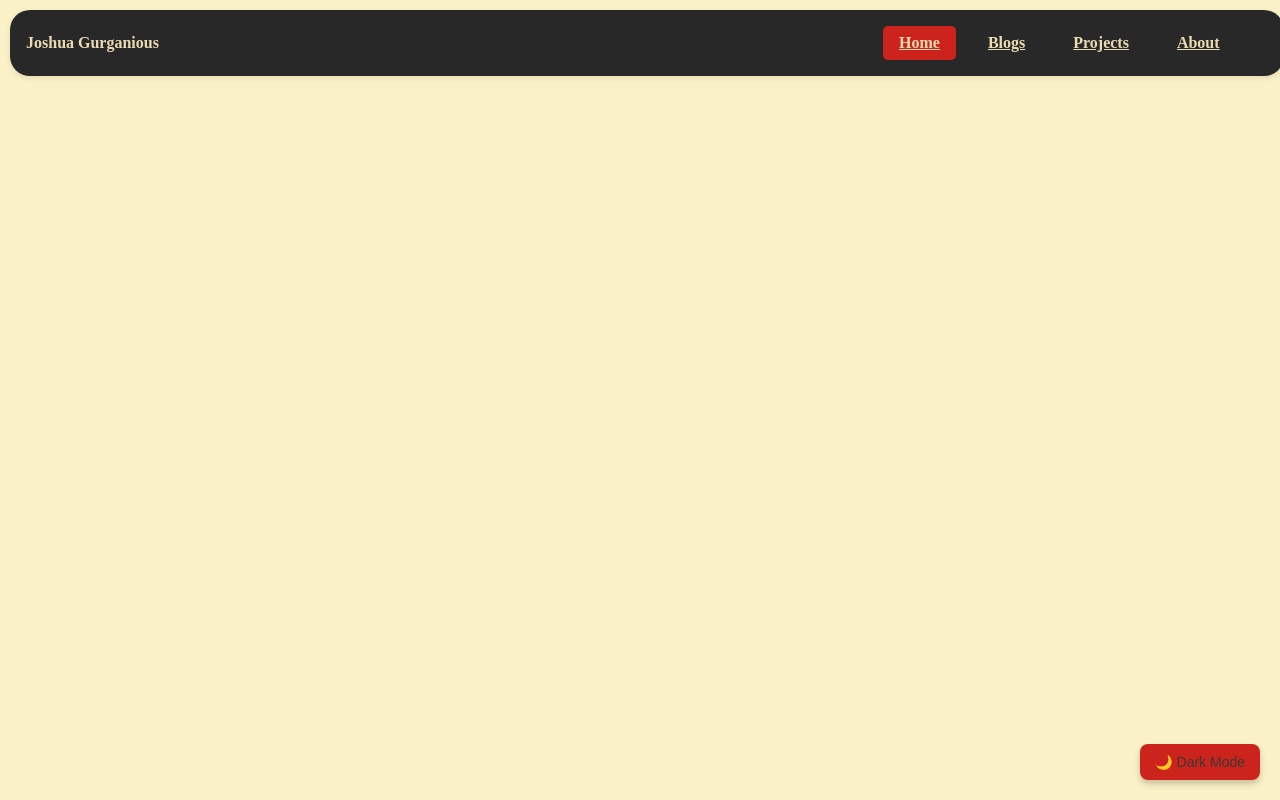
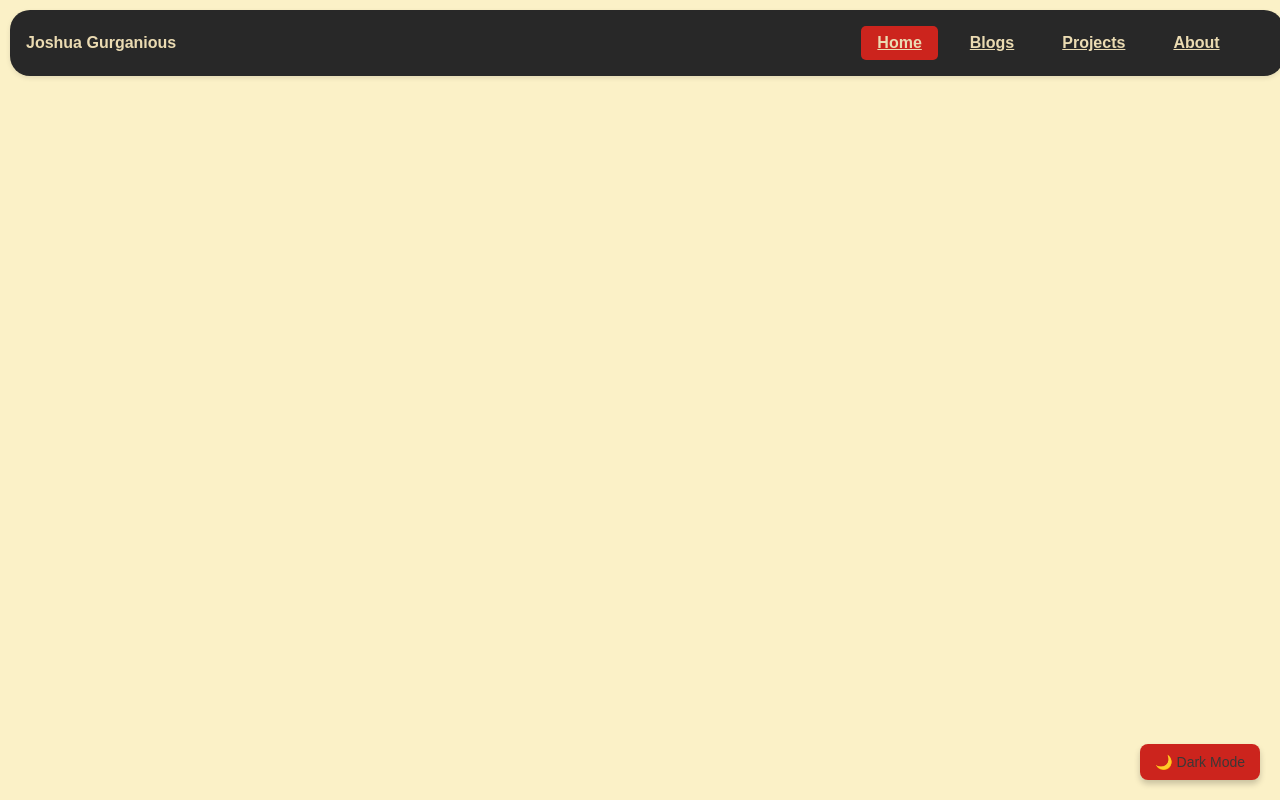
Before and after one commit to palpitate013/gurganio.us, a plain HTML site: page index.html in a window 1280 px wide. Shown: the top 800 px of the page. Drawn offline with Linux system fonts and the light colour scheme.

Commit message:
Changed the font family

```diff
--- a/styles.css
+++ b/styles.css
@@ -1,3 +1,6 @@
+* {
+    font-family: sans-serif;
+}
 body {
     background: #fbf1c7;
     color: #3c3836;
```
